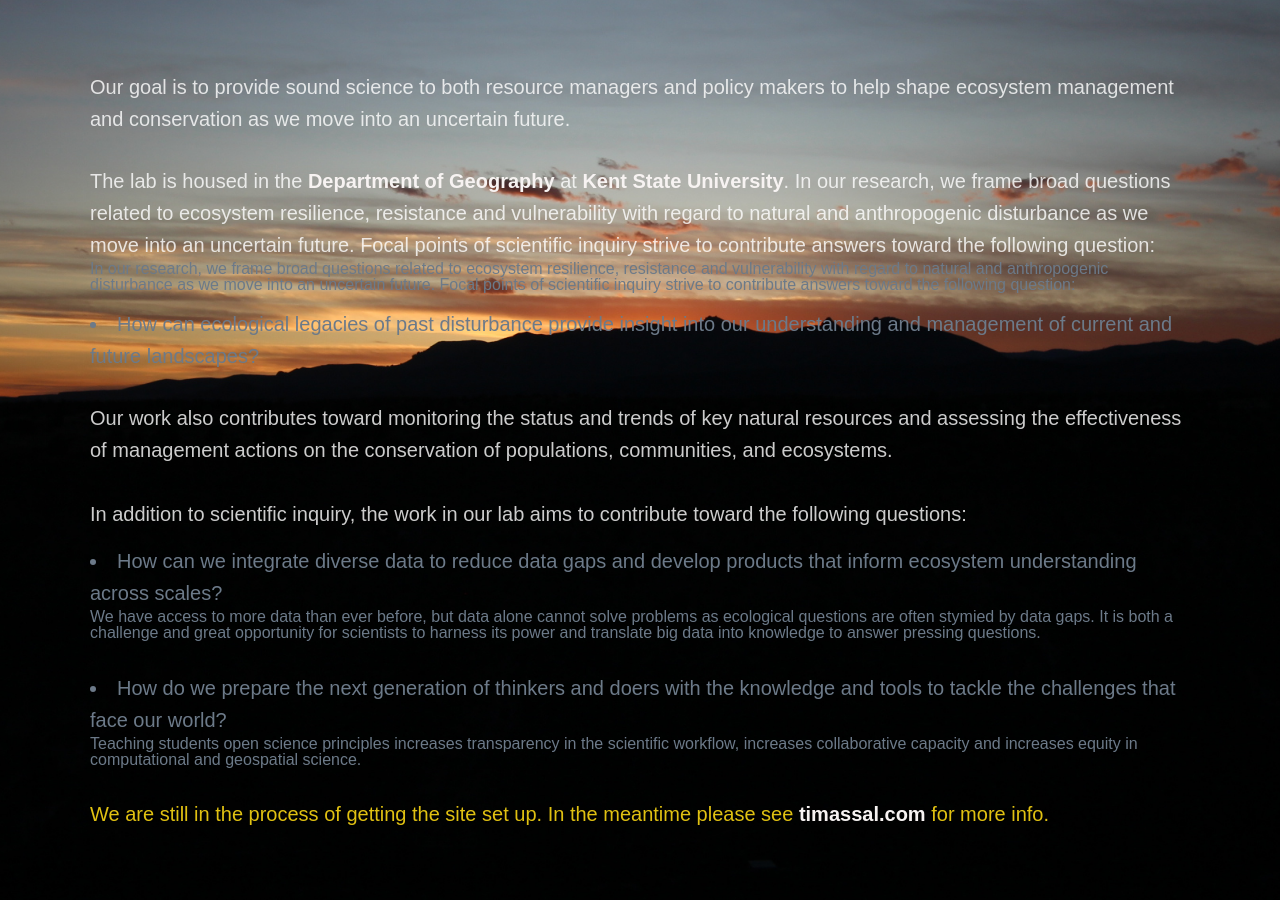
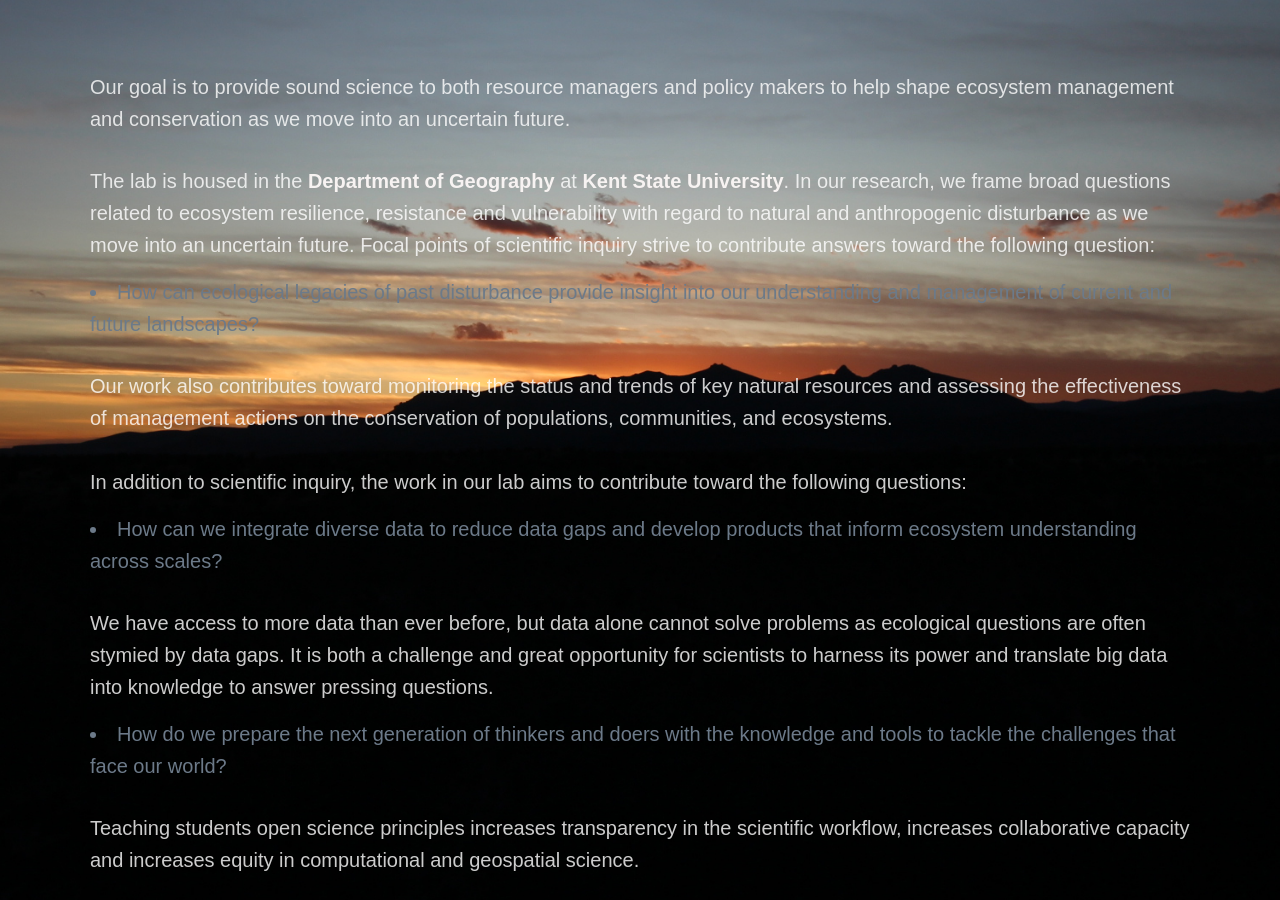
Before and after one commit to tjassal/tjassal.github.io, a Jekyll site: the page built from index.html, in a window 1280 px wide and 900 px high, scrolled down 407 px. Built offline with Jekyll 4.4.1, drawn with Linux system fonts in a browser that asks for light colours; nearby versions of some CDN libraries; some web fonts are replaced.

Commit message:
Update index.html

```diff
--- a/index.html
+++ b/index.html
@@ -35,9 +35,6 @@ featured_image: /images/banners/2017-NM-39.jpg
 
 		</p>
 
-		In our research, we frame broad questions related to ecosystem resilience, resistance and vulnerability with regard to natural and
-				  anthropogenic disturbance as we move into an uncertain future. Focal points of scientific inquiry strive to contribute
-				  answers toward the following question:
 
 			<ul>
  			  <li>How can ecological legacies of past disturbance provide insight into our understanding and
@@ -54,18 +51,19 @@ featured_image: /images/banners/2017-NM-39.jpg
  			  <li>How can we integrate diverse data to reduce data gaps and develop products that
 				  inform ecosystem understanding across scales?  </li>
 			</ul>
-
+			 <p>
 			We have access to more data than ever before, but data alone cannot solve problems as ecological questions are often stymied by data gaps. It is
 		both a challenge and great opportunity for scientists to harness its power and translate
 		big data into knowledge to answer pressing questions. <br>
-			<br>
+			 </p>
 
 		 	<ul>
  			  <li>How do we prepare the next generation of thinkers and doers with the knowledge and tools to tackle
 				  the challenges that face our world?  </li>
 			</ul>
 
-		Teaching students open science principles increases transparency in the scientific
+		 <p>
+			 Teaching students open science principles increases transparency in the scientific
 		workflow, increases collaborative capacity and increases equity in computational and geospatial science.
 
 		</p>
```
